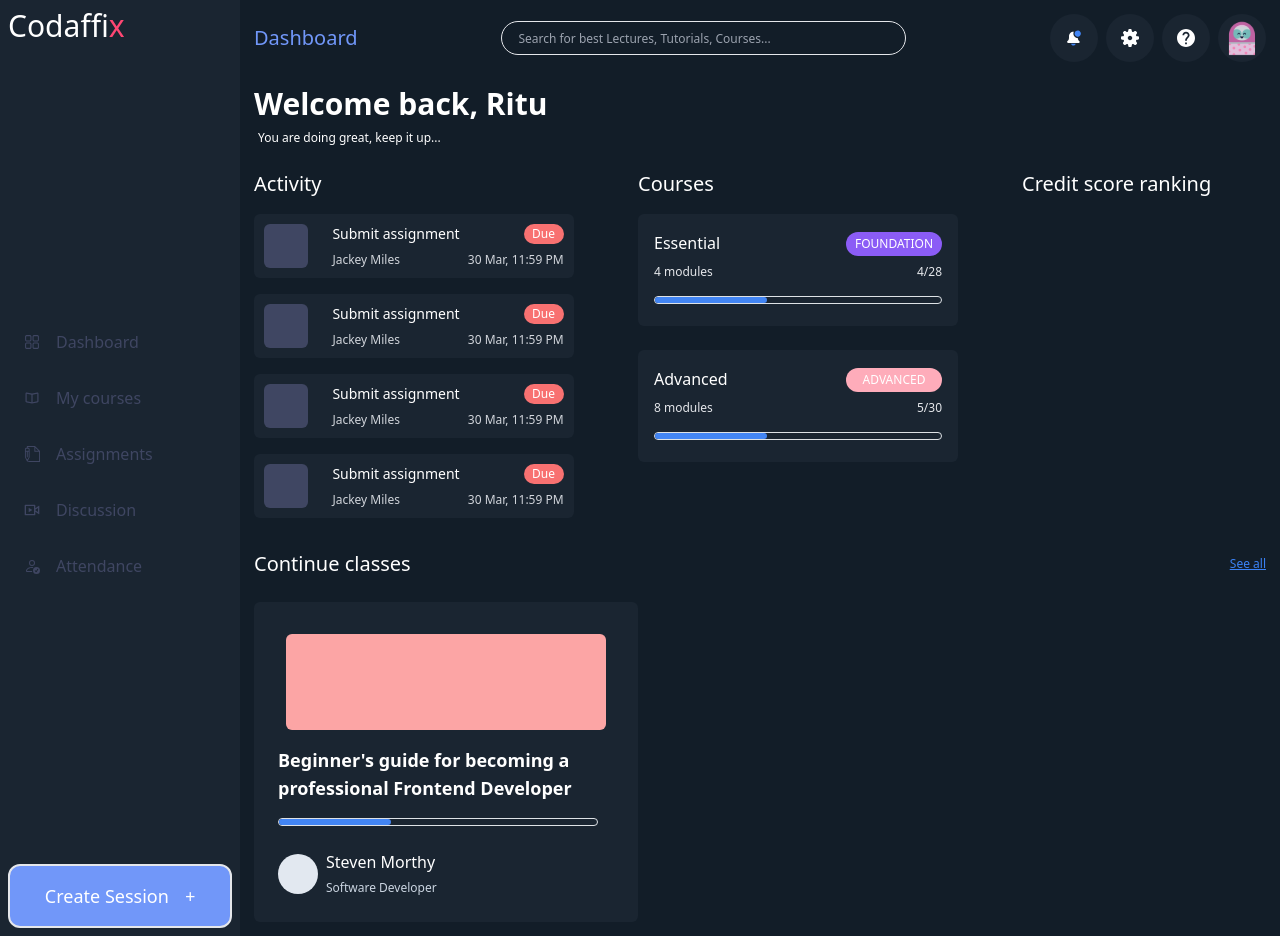
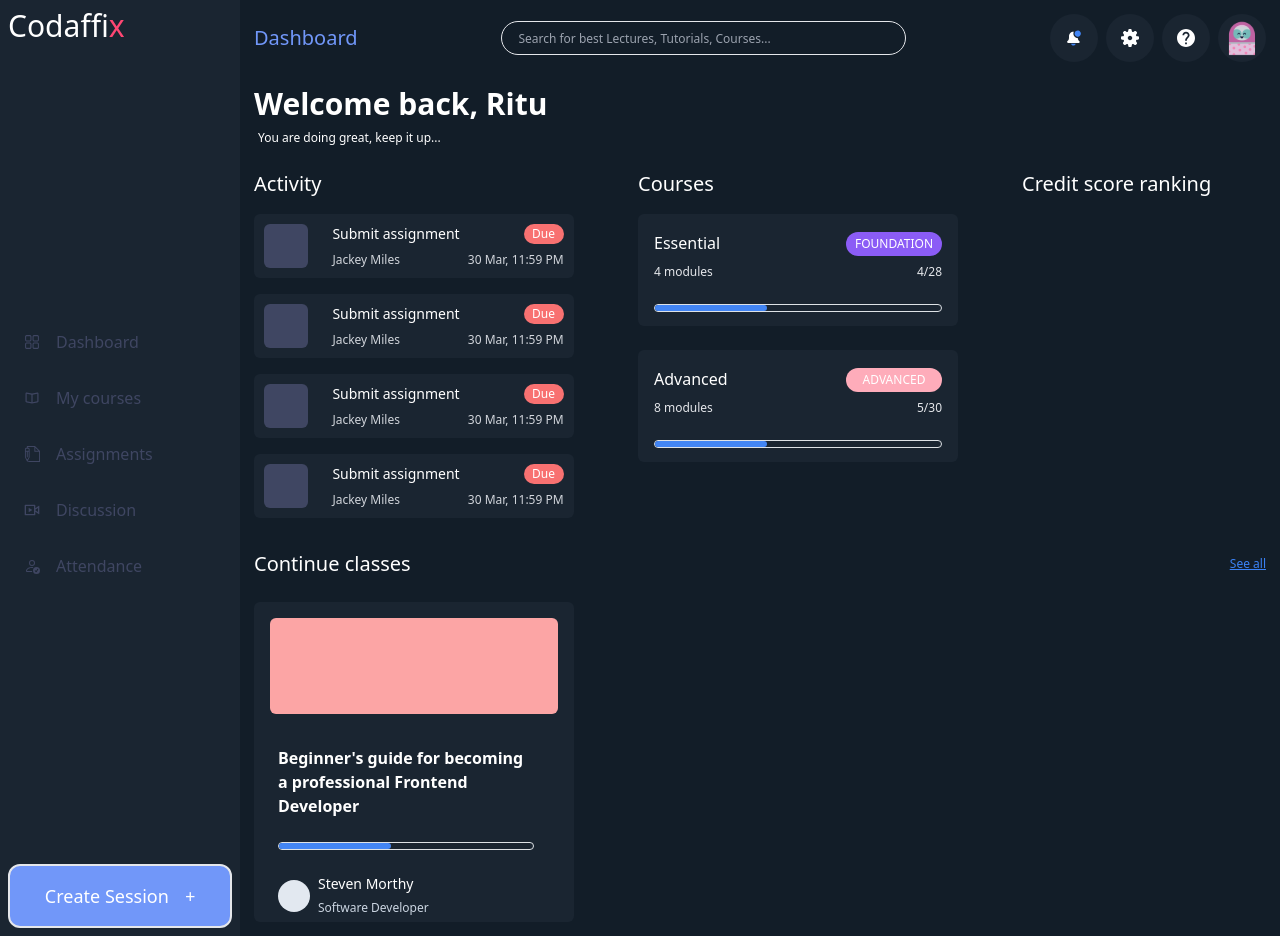
Before and after one commit to Rutuza/E-learning-App, a React (Vite) app: page / in a window 1280 px wide. Built offline with nearby package versions, Linux system fonts and the light colour scheme.

Commit message:
anon ymous commit of the day

```diff
--- a/src/components/Bar.jsx
+++ b/src/components/Bar.jsx
@@ -2,7 +2,7 @@ import React from 'react';
 
 function Bar() {
   return (
-    <div className='relative'>
+    <div className='relative py-2'>
       <div className='w-full border rounded-full mt-3 relative'>
       <div className='w-28 border-[#4285F4] border-3 rounded-full block'></div>
       </div>
--- a/src/components/Card.jsx
+++ b/src/components/Card.jsx
@@ -6,15 +6,14 @@ import Pfp_username from './Pfp_username';
 function Card() {
   return (
     <div className='relative'>
-      <div className='w-96 h-80 rounded-md bg-light_navy flex justify-center'>
-        <div className='w-80 h-24 bg-red-300 mt-8 rounded-md'></div>
+      <div className='w-80 h-80 rounded-md bg-light_navy flex justify-center'>
+        <div className='w-72 h-24 bg-red-300 mt-3 rounded-md'></div>
       </div>
 
-      <div className='absolute top-36 px-4'>
-        <div className='font-semibold text-lg max-w-80'>Beginner's guide for becoming a professional Frontend Developer</div>
+      <div className='absolute top-36 px-4 mt-0'>
+        <div className='font-semibold text-base max-w-64'>Beginner's guide for becoming a professional Frontend Developer</div>
         <Bar/>
-
-        <Pfp_username/>
+        <Pfp_username />
       </div>
     </div>
   );
--- a/src/components/Pfp_username.jsx
+++ b/src/components/Pfp_username.jsx
@@ -2,10 +2,10 @@ import React from 'react';
 
 function Pfp_username() {
   return (
-    <div className='flex items-center justify-start py-4 gap-2'>
-      <div className='w-10 h-10 bg-slate-200 rounded-full'></div>
+    <div className='flex items-center justify-start py-3 gap-2'>
+      <div className='w-8 h-8 bg-slate-200 rounded-full'></div>
       <div>
-        <div className='font-medium'>Steven Morthy</div>
+        <div className='font-medium text-sm'>Steven Morthy</div>
         <small className='text-xs text-slate-300'>Software Developer</small>
       </div>
     </div>
```
